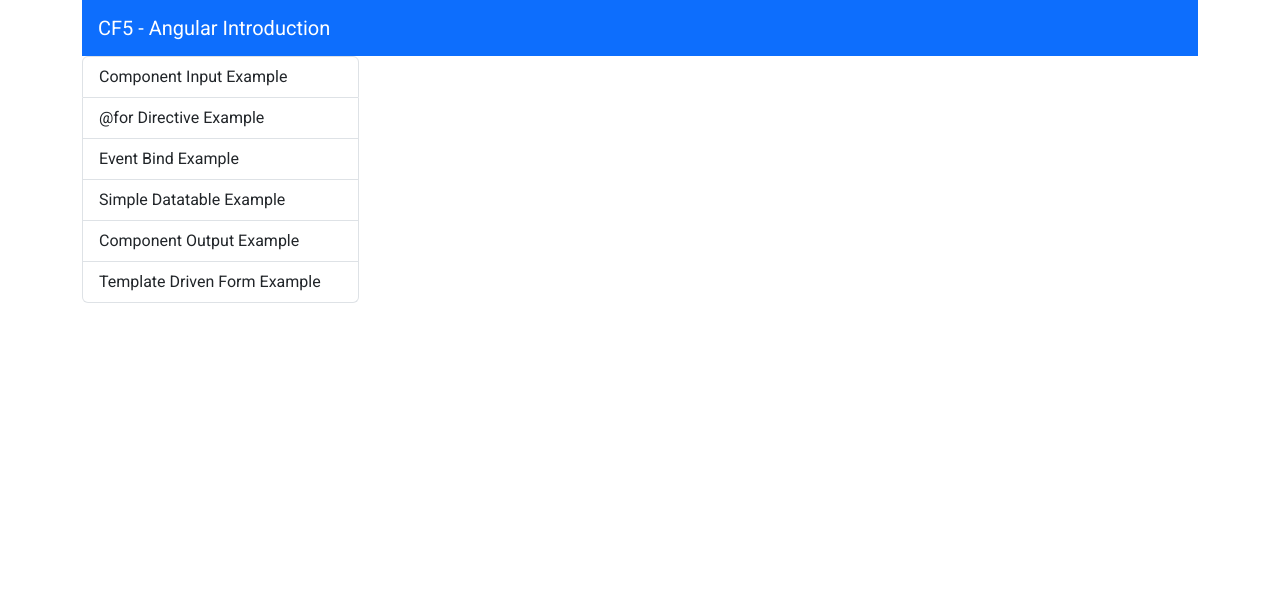
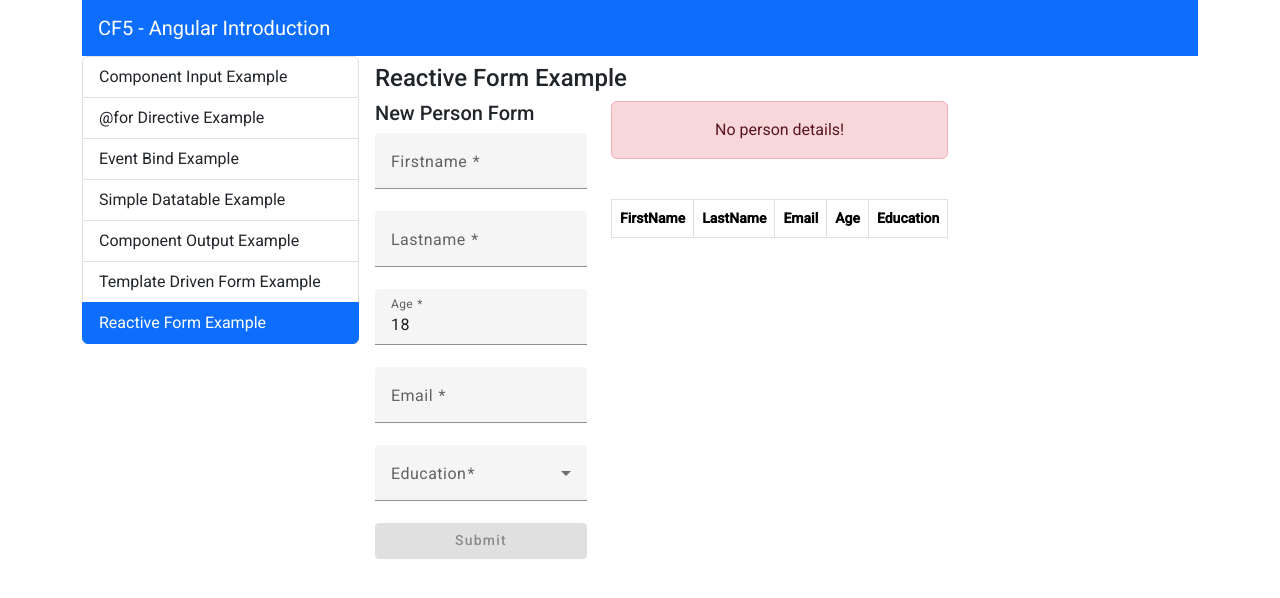
Before and after one commit to a8anasia/Angular-introduction, an Angular app in the folder angular-introduction/: page /reactive-form-example in a window 1280 px wide. Before the commit this address led to /. Shown: the top 598 px of the page. Built offline with nearby package versions, Linux system fonts and the light colour scheme.

Commit message:
reactive-forms

```diff
--- a/angular-introduction/src/app/app.routes.ts
+++ b/angular-introduction/src/app/app.routes.ts
@@ -6,6 +6,7 @@
 import { SimpleDatatableExampleComponent } from './components/simple-datatable-example/simple-datatable-example.component';
 import { ComponentOutputExampleComponent } from './components/component-output-example/component-output-example.component';
 import { TemplateDrivenFormExampleComponent } from './components/template-driven-form-example/template-driven-form-example.component';
+import { ReactiveFormExampleComponent } from './components/reactive-form-example/reactive-form-example.component';
 
 export const routes: Routes = [
     {path: 'for-directive-example', component: ForDirectiveExampleComponent},
@@ -14,5 +15,6 @@
     {path: "", component: WelcomeComponent},
     {path: 'simple-datatable-example', component: SimpleDatatableExampleComponent},
     { path: 'component-output-example',component: ComponentOutputExampleComponent},
-    {path: 'template-driven-form-example', component: TemplateDrivenFormExampleComponent}
+    {path: 'template-driven-form-example', component: TemplateDrivenFormExampleComponent},
+    {path: 'reactive-form-example', component: ReactiveFormExampleComponent}
 ]
--- /dev/null
+++ b/angular-introduction/src/app/components/eperson-reactive-form/eperson-reactive-form.component.html
@@ -0,0 +1,106 @@
+<div class="d-flex flex-column">
+    <h5>New Person Form</h5>
+
+    <form [formGroup]="form" class="d-flex flex-column">
+        <mat-form-field>
+            <mat-label>
+                Firstname
+            </mat-label>
+            <input
+                matInput
+                type="text"
+                formControlName="givenName"
+            >
+            @if(form.get("givenName").invalid && form.get("givenName").touched){
+                <mat-error>
+                    Firstname is required
+                </mat-error>
+            }
+        </mat-form-field>
+
+        <mat-form-field>
+            <mat-label>
+                Lastname
+            </mat-label>
+            <input
+                matInput
+                type="text"
+                formControlName="surName"
+            >
+            @if(form.get("surName").invalid && form.get("surName").touched){
+                <mat-error>
+                    Fastname is required
+                </mat-error>
+            }
+        </mat-form-field>
+
+        <mat-form-field>
+            <mat-label>
+                Age
+            </mat-label>
+            <input
+                matInput
+                type="text"
+                formControlName="age"
+            >
+            @if(form.get("age").invalid && form.get("age").touched){
+                <mat-error>
+                    Age is missing or invalid
+                </mat-error>
+            }
+        </mat-form-field>
+
+        <mat-form-field>
+            <mat-label>
+                Email
+            </mat-label>
+            <input
+                matInput
+                type="email"
+                formControlName="email"
+            >
+            @if(form.get("email").invalid && form.get("email").touched){
+                <mat-error>
+                    email is missing or invalid
+                </mat-error>
+            }
+        </mat-form-field>
+
+<mat-form-field>
+
+      <mat-label>Education</mat-label>
+
+      <mat-select type="text" formControlName="education">
+
+        <mat-option value="Some college, no degree"
+
+          >Some college, no degree</mat-option
+
+        >
+
+        <mat-option value="Master’s degree">Master’s degree</mat-option>
+
+        <mat-option value="Bachelor’s degree">Bachelor’s degree</mat-option>
+
+        <mat-option value="Associate’s degree">Associate’s degree</mat-option>
+
+        <mat-option value="High school diploma or equivalent"
+
+          >High school diploma or equivalent</mat-option
+
+        >
+
+        <mat-option value="No formal education">No formal education</mat-option>
+
+      </mat-select>
+
+    </mat-form-field>
+
+    </form>
+
+    <button
+        mat-flat-button
+        color="primary"
+        [disabled]="form.invalid"
+        (click)=" onSubmit(form.value)">Submit</button>
+</div>
--- /dev/null
+++ b/angular-introduction/src/app/components/eperson-reactive-form/eperson-reactive-form.component.ts
@@ -0,0 +1,44 @@
+import { Component, EventEmitter, Output } from '@angular/core';
+import {MatFormFieldModule} from '@angular/material/form-field';
+import {MatInputModule} from  '@angular/material/input'
+import {MatSelectModule} from  '@angular/material/select'
+import {MatButtonModule} from  '@angular/material/button'
+import { FormControl, FormGroup, ReactiveFormsModule, Validators } from '@angular/forms';
+import { EPerson } from 'src/app/shared/interfaces/person';
+
+@Component({
+  selector: 'app-eperson-reactive-form',
+  standalone: true,
+  imports: [
+    ReactiveFormsModule,
+    MatFormFieldModule,
+    MatInputModule,
+    MatSelectModule,
+    MatButtonModule
+  ],
+  templateUrl: './eperson-reactive-form.component.html',
+  styleUrl: './eperson-reactive-form.component.css'
+})
+export class EpersonReactiveFormComponent {
+  @Output() person = new EventEmitter<EPerson>()
+
+  form = new FormGroup({
+    givenName: new FormControl('', Validators.required),
+    surName: new FormControl('', Validators.required),
+    age: new FormControl(18,
+      [
+        Validators.required,
+        Validators.pattern('^[0-9]*$'),
+        Validators.min(18),
+        Validators.max(100)
+    ] ),
+    email: new FormControl('', [Validators.required, Validators.email] ),
+    education: new FormControl('', Validators.required)
+  })
+
+  onSubmit(value: any) {
+    this.person.emit(value as EPerson)
+    this.form.reset()
+  }
+
+}
--- a/angular-introduction/src/app/components/list-group-menu/list-group-menu.component.ts
+++ b/angular-introduction/src/app/components/list-group-menu/list-group-menu.component.ts
@@ -16,6 +16,7 @@
     {text: 'Event Bind Example', routerLink: 'event-bind-example'},
     {text: 'Simple Datatable Example', routerLink: 'simple-datatable-example'},
     {text: 'Component Output Example',routerLink: 'component-output-example'},
-    {text: 'Template Driven Form Example', routerLink: 'template-driven-form-example'}
+    {text: 'Template Driven Form Example', routerLink: 'template-driven-form-example'},
+    {text: 'Reactive Form Example', routerLink: 'reactive-form-example'}
   ]
 }
--- /dev/null
+++ b/angular-introduction/src/app/components/reactive-form-example/reactive-form-example.component.html
@@ -0,0 +1,11 @@
+<h4>Reactive Form Example</h4>
+
+<div class="d-flex gap-4">
+<app-eperson-reactive-form (person)="onPerson($event)"></app-eperson-reactive-form>
+
+
+<div class="d-flex flex-column gap-4">
+    <app-person-table [person]="currentPerson"></app-person-table>
+    <app-simple-datatable [data]="persons"></app-simple-datatable>
+</div>
+</div>
--- /dev/null
+++ b/angular-introduction/src/app/components/reactive-form-example/reactive-form-example.component.ts
@@ -0,0 +1,25 @@
+import { Component } from '@angular/core';
+import { EPerson } from 'src/app/shared/interfaces/person';
+import { EpersonReactiveFormComponent } from '../eperson-reactive-form/eperson-reactive-form.component';
+import { PersonTableComponent } from '../person-table/person-table.component';
+import { SimpleDatatableComponent } from '../simple-datatable/simple-datatable.component';
+
+@Component({
+  selector: 'app-reactive-form-example',
+  standalone: true,
+  imports: [
+    EpersonReactiveFormComponent,
+    PersonTableComponent,
+    SimpleDatatableComponent],
+  templateUrl: './reactive-form-example.component.html',
+  styleUrl: './reactive-form-example.component.css'
+})
+export class ReactiveFormExampleComponent {
+  currentPerson : EPerson
+  persons: EPerson[] = []
+
+  onPerson(person: EPerson) {
+    this.currentPerson = person
+    this.persons.push(person)
+  }
+}
```
Also changed, not shown: angular-introduction/src/app/components/eperson-reactive-form/eperson-reactive-form.component.css (added), angular-introduction/src/app/components/reactive-form-example/reactive-form-example.component.css (added), 1 other file (tests, documents, lock files or other folders).
